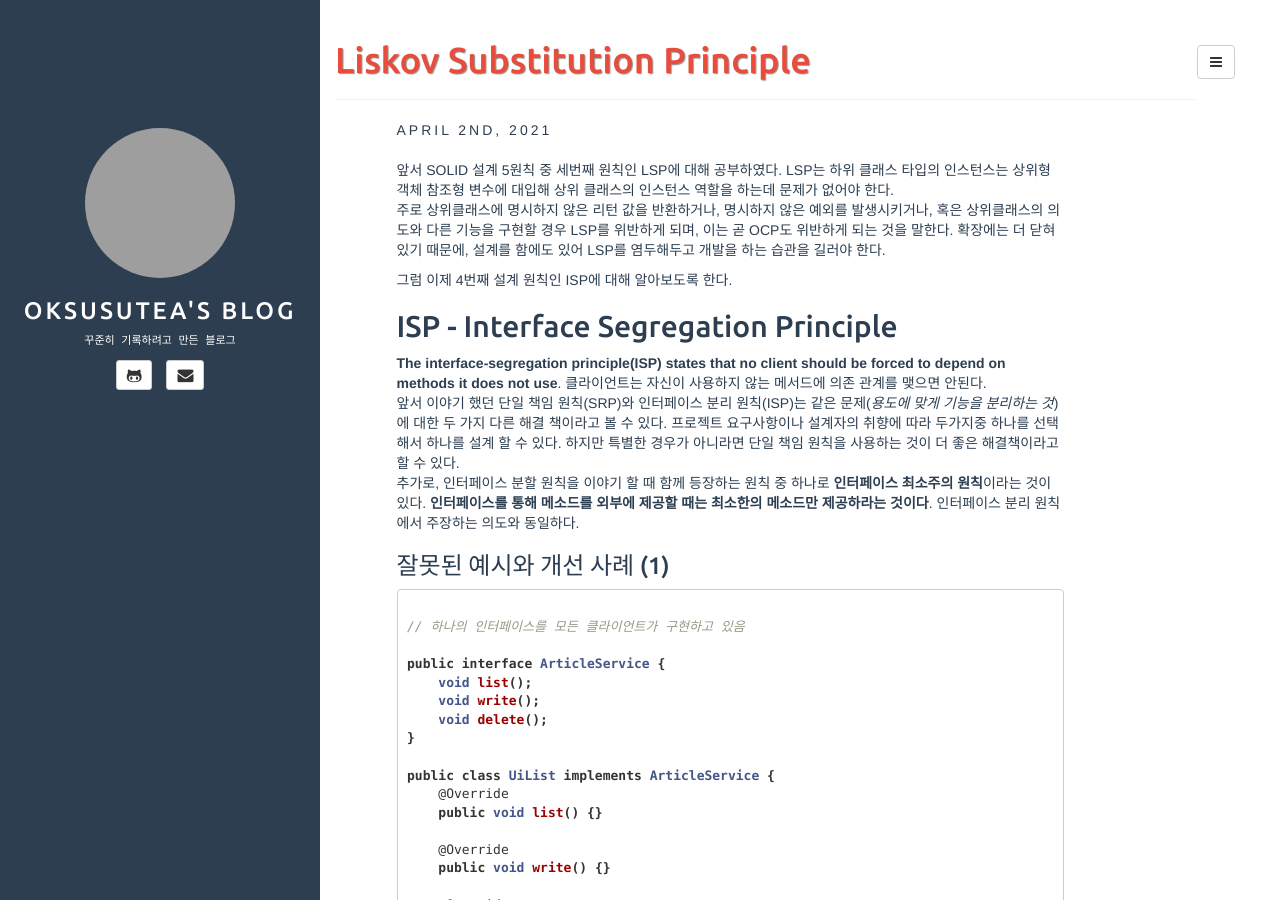
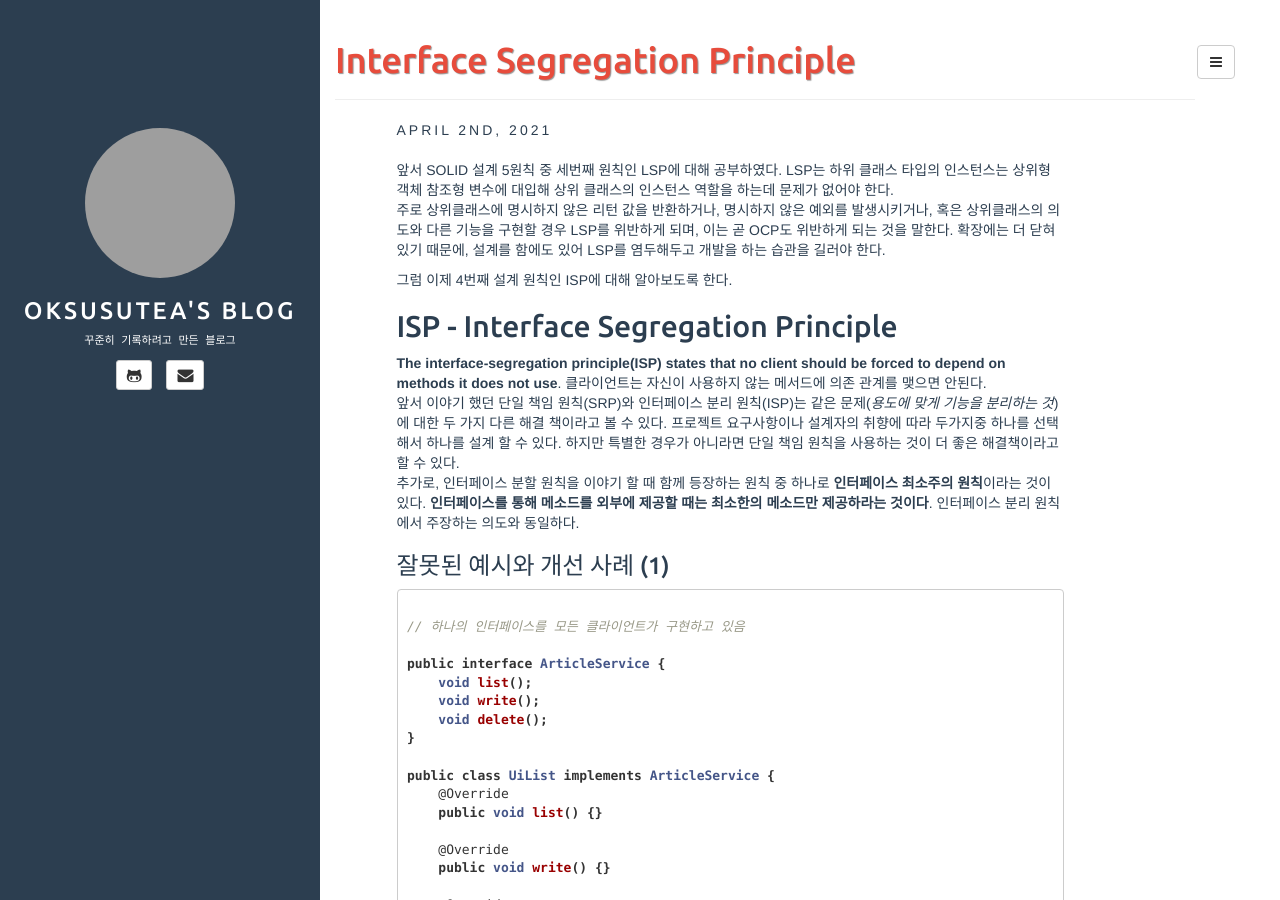
Before and after one commit to oksusutea/oksusutea.github.io, a Jekyll site: the page built from _posts/2021-04-02-isp.md, in a window 1280 px wide and 900 px high. Built offline with Jekyll 4.4.1, drawn with Linux system fonts in a browser that asks for light colours; comment, search, counter and statistics services are not loaded; grey boxes are pictures that could not be loaded.

Commit message:
문구 수정

```diff
--- a/_posts/2021-04-02-isp.md
+++ b/_posts/2021-04-02-isp.md
@@ -1,9 +1,9 @@
 ---
 layout: post
-title: Liskov Substitution Principle
+title: Interface Segregation Principle
 categories: [OOP]
 tags: [SOLID]
-description: 객체 지향 설계 5원칙 - LSP
+description: 객체 지향 설계 5원칙 - ISP
 fullview: false
 comments: true
 ---
```
Also changed, not shown: _posts/2021-04-04-db-lock.md (+2 -2 lines).
